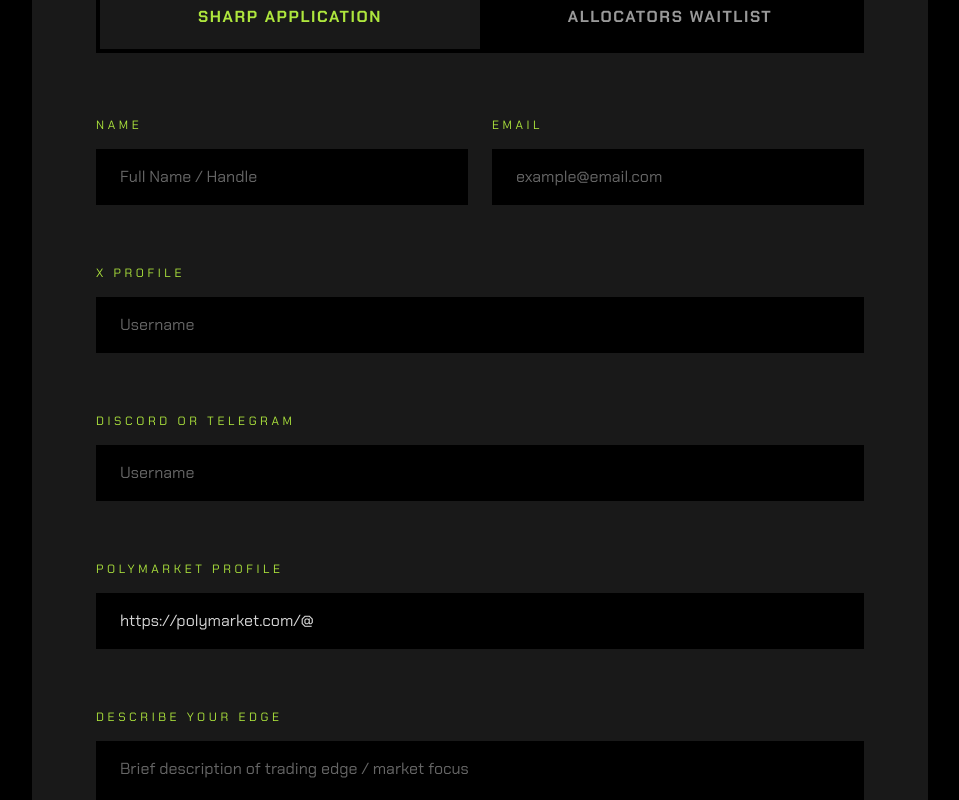
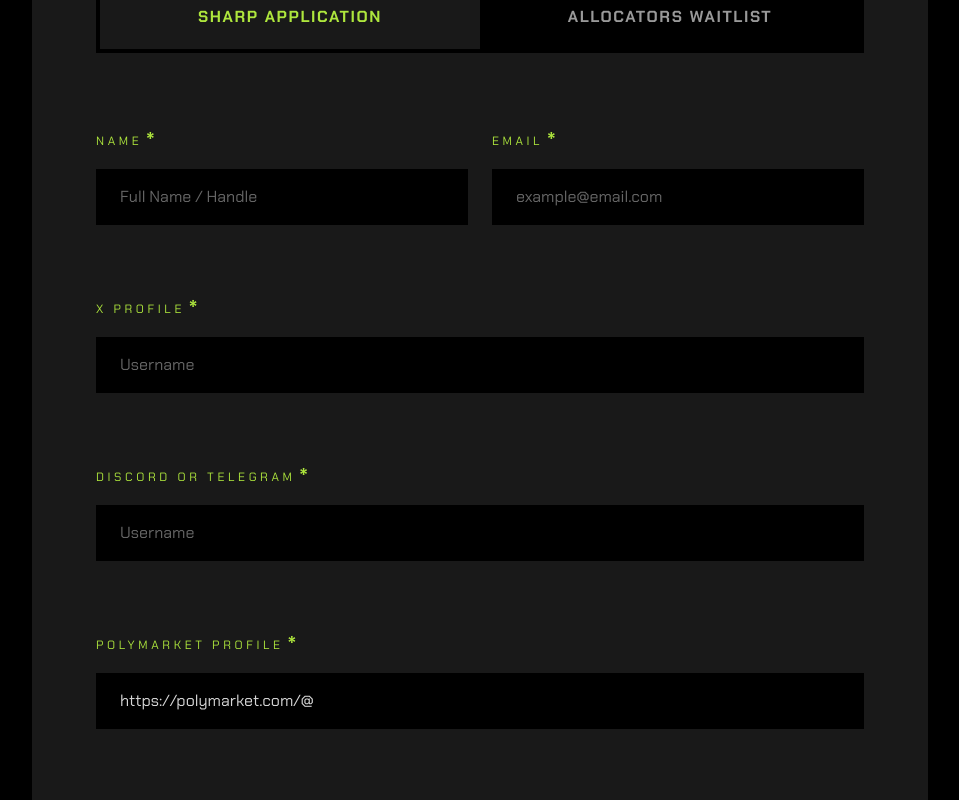
Before and after one commit to 0xDmitry/hypersharps-landing, a React (Vite) app: page / in a window 1280 px wide. Shown: the part 4320-5120 px from the top of the page, without its empty margins (160-1119 px from the left). Built offline with nearby package versions, Linux system fonts and the light colour scheme.

Commit message:
Added asterisks to form field labels

```diff
--- a/src/components/sections/waitlist/ApplicationForm.tsx
+++ b/src/components/sections/waitlist/ApplicationForm.tsx
@@ -61,6 +61,9 @@
         htmlFor={inputId}
       >
         {field.label}
+        <span className="relative top-2 left-0.75 inline-block text-3xl">
+          *
+        </span>
       </label>
       {field.type === "textarea" ? (
         <textarea
```
